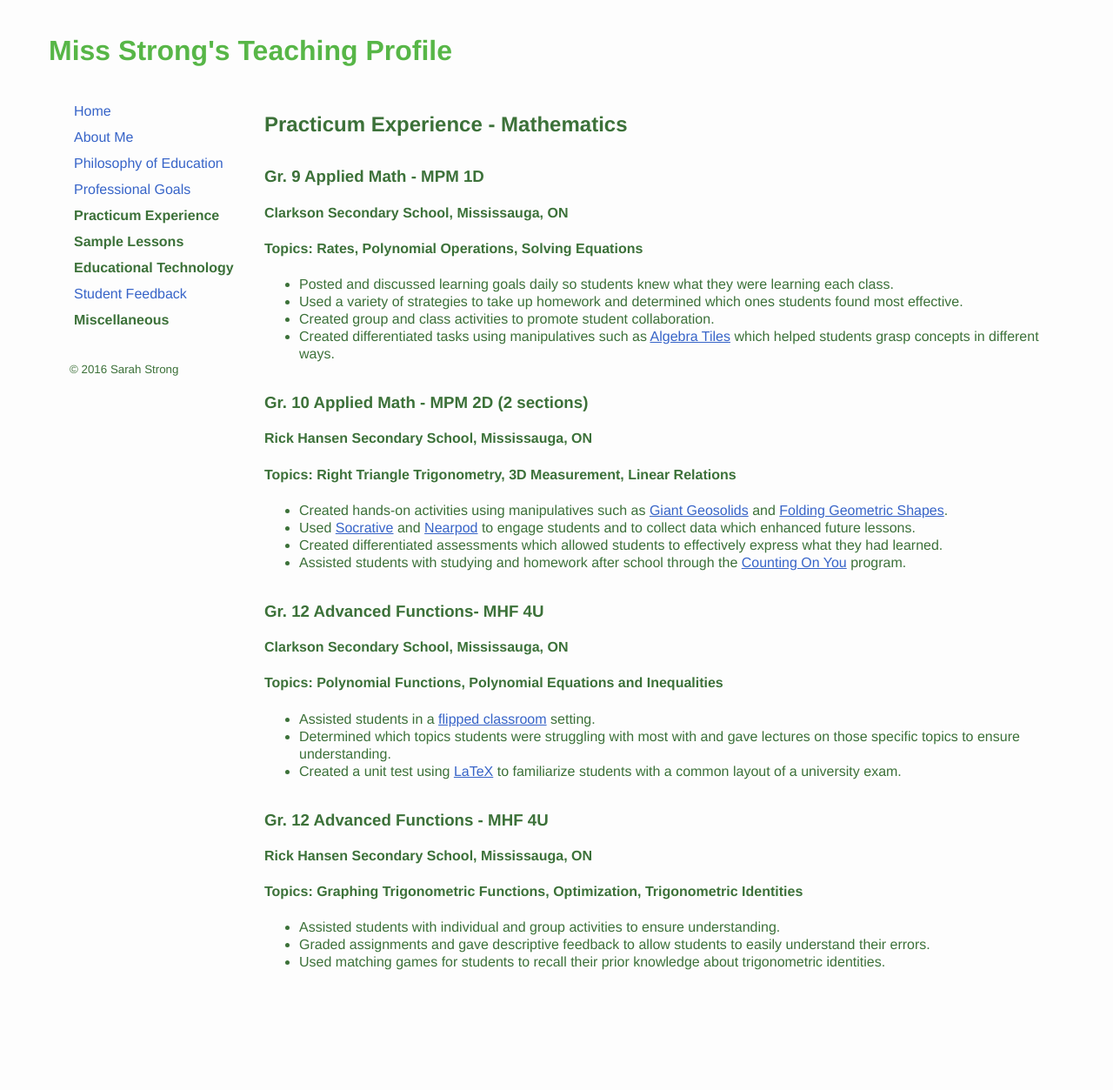
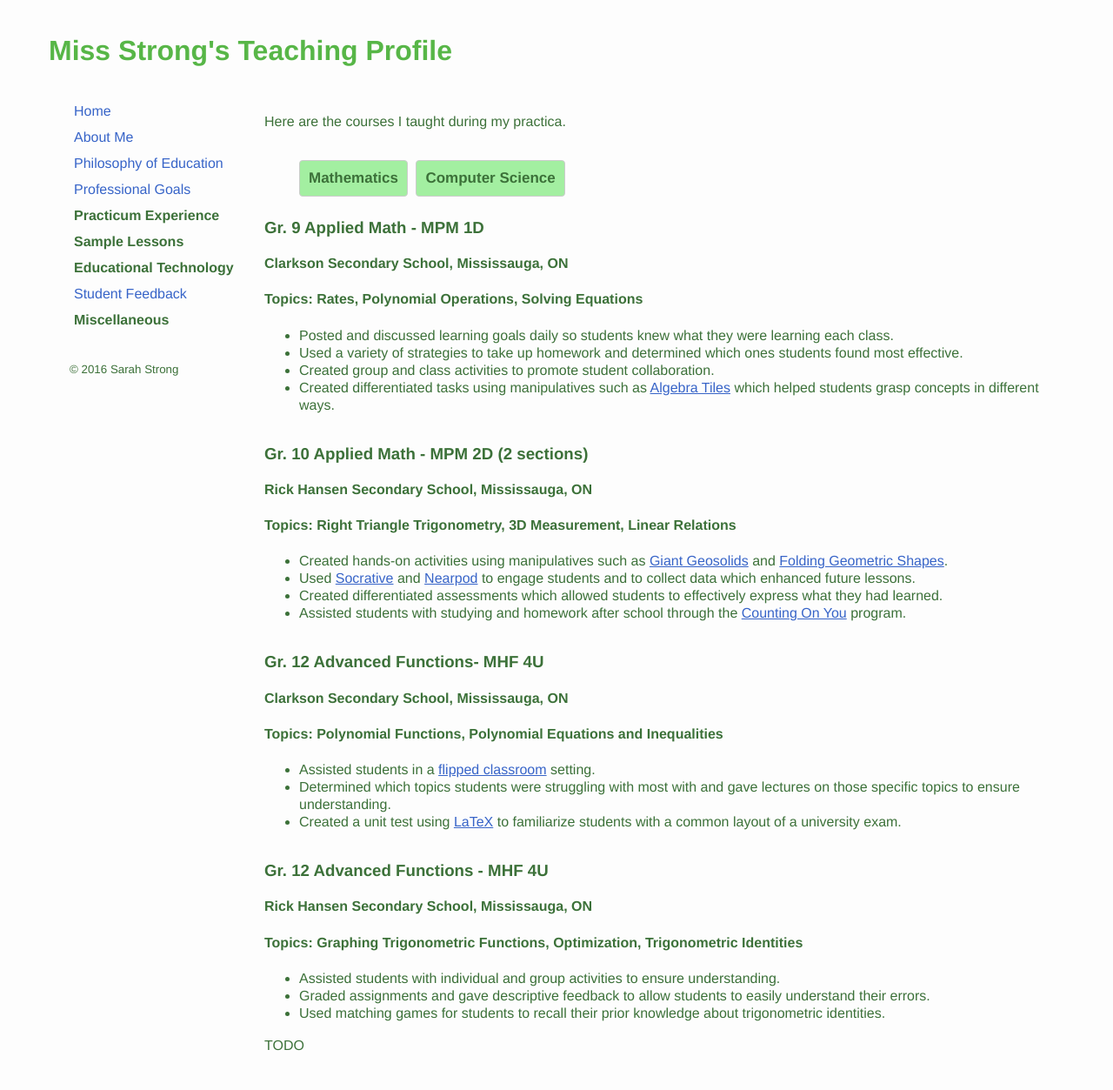
Before and after one commit to sarahstrong314/sarahstrong.ca, a Jekyll site: the page built from practicum-experience/mathematics.html, in a window 1280 px wide. Shown: the whole page at 87% size. Built offline with Jekyll 4.4.1, drawn with Linux system fonts in a browser that asks for light colours; nearby versions of some CDN libraries; library files that are not in the unit come from our copies; Markdown is read by kramdown in place of the engine named in the settings; before the commit the page ends 1156 px from its top, so only the background shows below that.

Commit message:
Added tabs to prac experience section

```diff
--- a/practicum-experience/mathematics.html
+++ b/practicum-experience/mathematics.html
@@ -3,10 +3,17 @@
 title: Mathematics
 ---
 
-<div id="Mathematics">
+<div id="Practicum-Experience" class="collapsible">
+  <div class="Blurb">
+    <p>Here are the courses I taught during my practica.</p>
+    <ul class="tabs">
+      <li id="Mathematics">Mathematics</li>
+      <li id="Computer-Science">Computer Science</li>
+    </ul>
+  </div>
 
-<h2>Practicum Experience - Mathematics</h2>
-
+<div class="Mathematics">
+  <h2 class="append-title">Practicum Experience - Mathematic</h2>
   </br>
 
   <h3>Gr. 9 Applied Math - MPM 1D</h3>
@@ -54,3 +61,7 @@
   </ul>
 
 </div>
+
+<div class="Computer Science">
+  <p>TODO</p>
+</div>
```
Lines whose indentation alone changed are shown as unchanged.
